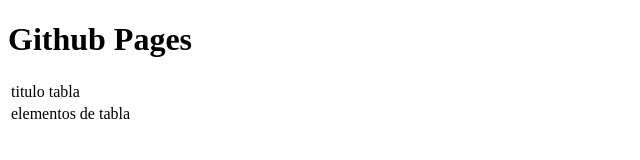
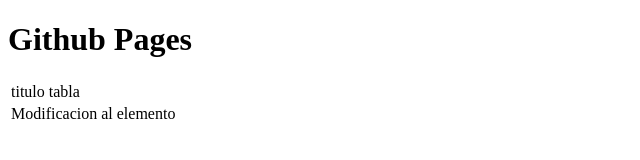
Before and after one commit to MAR-Atlantico-Rodriguez/clase10.github.io, a plain HTML site: page index.html in a window 1280 px wide. Shown: the full height of the page, 0-640 px from the left. Drawn offline with Linux system fonts and the light colour scheme.

Commit message:
Update index.html

```diff
--- a/index.html
+++ b/index.html
@@ -16,7 +16,7 @@
         </tr>
         <tr>
             <td>
-                elementos de tabla
+                Modificacion al elemento
             </td>
         </tr>
     </table>
```
